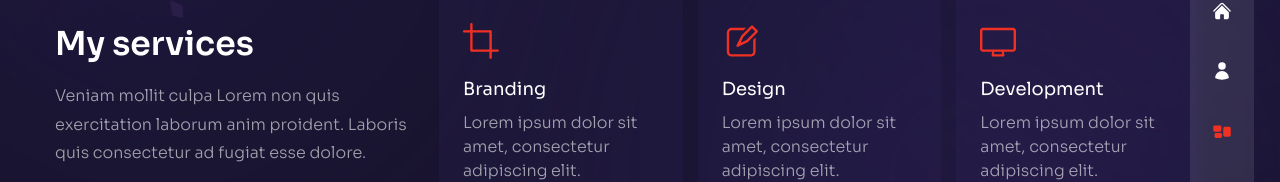
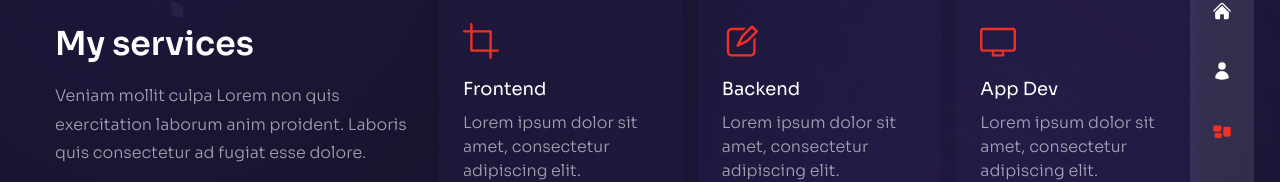
Before and after one commit to parteek2813/Portfolio-Nextjs, a Next.js app: page /services in a window 1280 px wide. Shown: the part 239-421 px from the top of the page. Built offline with nearby package versions, Linux system fonts and the light colour scheme.

Commit message:
Added contents

```diff
--- a/components/ServiceSlider.js
+++ b/components/ServiceSlider.js
@@ -23,17 +23,17 @@ import { FreeMode, Pagination } from "swiper";
 const serviceData = [
   {
     icon: <RxCrop />,
-    title: "Branding",
+    title: "Frontend",
     description: "Lorem ipsum dolor sit amet, consectetur adipiscing elit.",
   },
   {
     icon: <RxPencil2 />,
-    title: "Design",
+    title: "Backend",
     description: "Lorem ipsum dolor sit amet, consectetur adipiscing elit.",
   },
   {
     icon: <RxDesktop />,
-    title: "Development",
+    title: "App Dev",
     description: "Lorem ipsum dolor sit amet, consectetur adipiscing elit.",
   },
   {
--- a/components/WorkSlider.js
+++ b/components/WorkSlider.js
@@ -4,8 +4,8 @@ export const workSlider = {
     {
       images: [
         {
-          title: "title",
-          path: "/thumb1.jpg",
+          title: "Tunespot",
+          path: "/project-tunespot.png",
         },
         {
           title: "title",
@@ -61,6 +61,7 @@ import { Pagination } from "swiper";
 
 //icons
 import { BsArrowRight } from "react-icons/bs";
+import Link from "next/link";
 
 const WorkSlider = () => {
   return (
@@ -96,7 +97,12 @@ const WorkSlider = () => {
                       <div className="absolute bottom-0 translate-y-full group-hover:translate-y-10 group-hover:xl:-translate-y-20 transition-all duration-300">
                         <div className="flex items-center gap-x-2 text-[13px] tracking-[0.2rem]">
                           {/* title part 1 */}
-                          <div className="delay-100">LIVE</div>
+                          <div className="delay-100">
+                            <Link href="https://github.com/parteek2813/Tunespot-ReactJs">
+                              LIVE
+                            </Link>
+                          </div>
+
                           {/* title part 2 */}
                           <div className="translate-y-[500%] group-hover:translate-y-0 transition-all duration-300 delay-150">
                             PROJECT
```
Also changed, not shown: public/project-tunespot.png (added).
